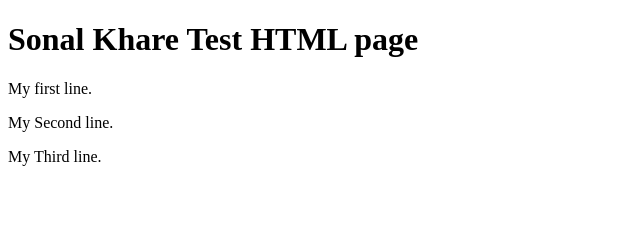
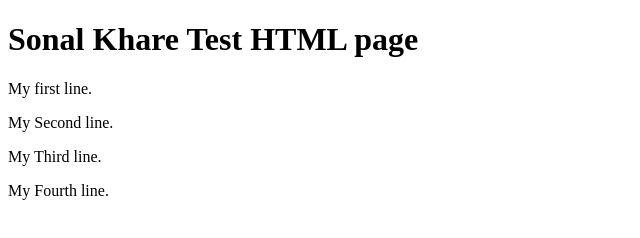
Before and after one commit to sonalbatch5/Assignment-on-Building-CI-CD-Pipeline-Tool, a plain HTML site: page index.html in a window 1280 px wide. Shown: the whole page, without its empty margins (0-640 px from the left). Drawn offline with Linux system fonts and the light colour scheme.

Commit message:
Update index.html
Adding fourth line

```diff
--- a/index.html
+++ b/index.html
@@ -9,6 +9,7 @@
 <p>My first line.</p>
 <p>My Second line.</p>
 <p>My Third line.</p>
+<p>My Fourth line.</p>
 
 </body>
 </html>
```
